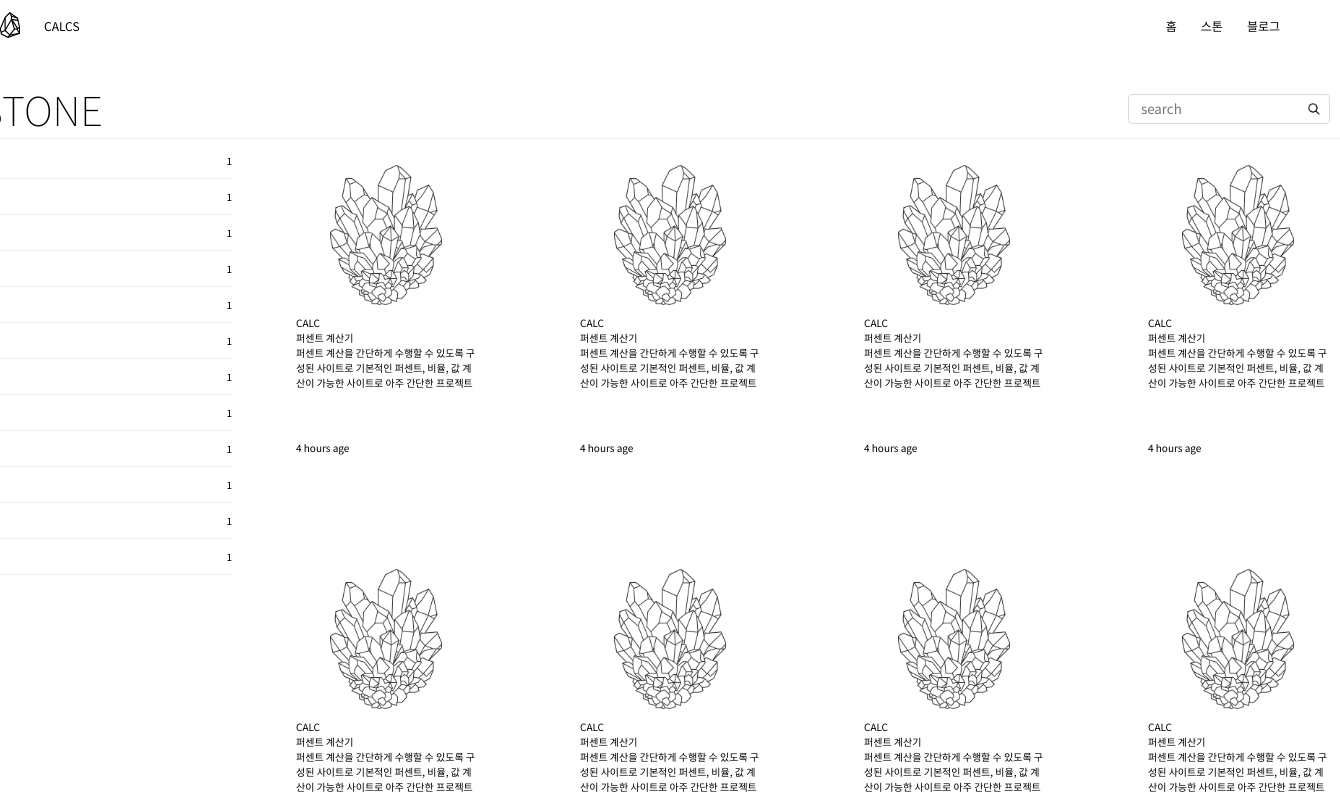
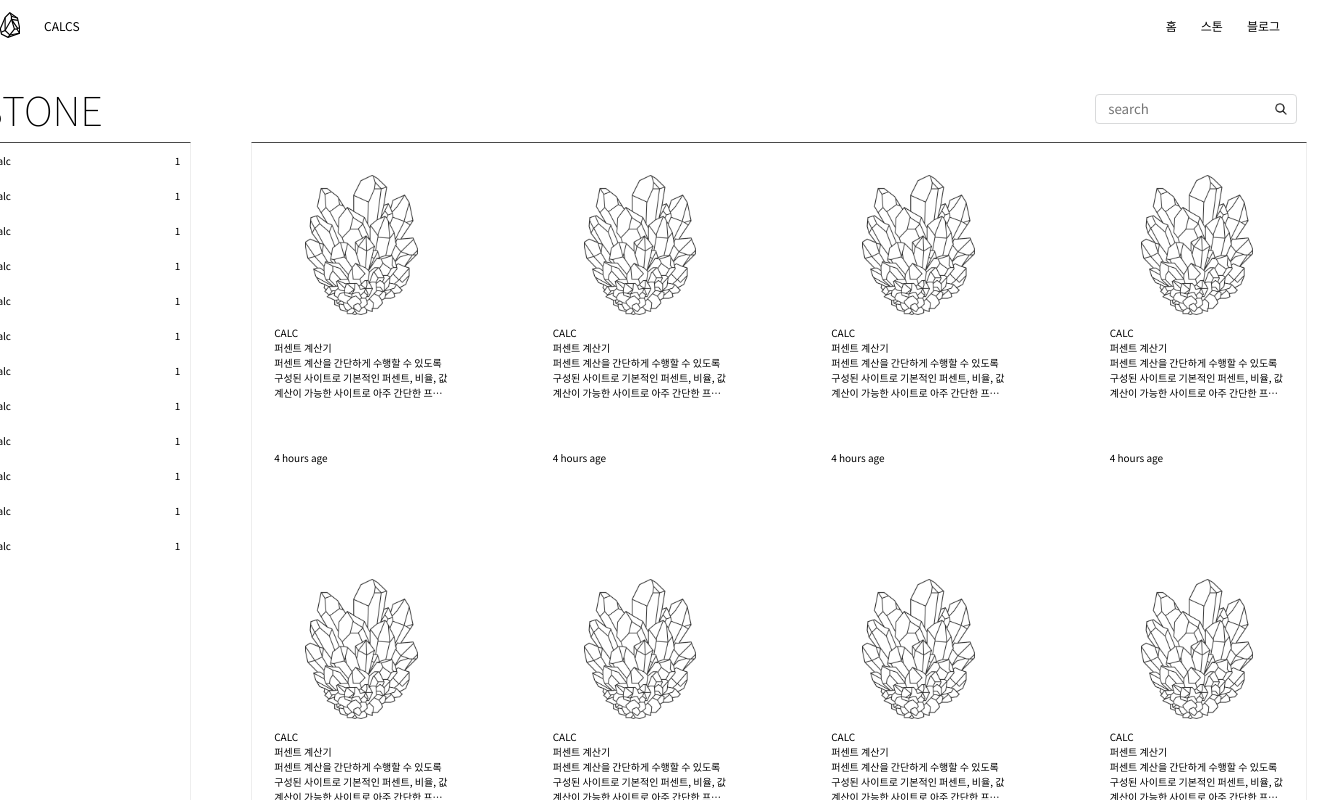
Before and after one commit to calcs-kr/calcs-fe, a React (Create React App) app: page /stone in a window 1280 px wide. Shown: the top 800 px of the page, 1340 px wide, since content can reach past the window. Built offline with nearby package versions, Linux system fonts and the light colour scheme; no server answers; a web font is replaced by a local one.

Commit message:
feat: Change stone list style

```diff
--- a/src/component/StoneSearch.module.css
+++ b/src/component/StoneSearch.module.css
@@ -1,9 +1,9 @@
-.stonekey_frame { width: 1320px; margin: 80px calc((100% - 1320px) / 2); display: grid; column-gap: 40px; grid-template-columns: 20% 80%; }
+.stonekey_frame { width: 1320px; margin: 80px calc((100% - 1320px) / 2); display: grid; column-gap: 60px; grid-template-columns: 16% 80%; }
 .stonekey_item:nth-child(1) { grid-column-start: 1; grid-column-end: 3; }
 .stonekey_item:nth-child(4) { grid-column-start: 1; grid-column-end: 3; }
 
 
-.stonekey_item_head { display: flex; align-items: center; justify-content: space-between; border-bottom: 1px solid #EEEEEE; margin-bottom: 4px; }
+.stonekey_item_head { display: flex; align-items: center; justify-content: space-between; margin-bottom: 4px; }
 .stonekey_item_head span { font-size: 4rem; font-weight: 100; }
 .stonekey_item__search {
     height: 28px;
@@ -21,12 +21,12 @@
 
 
 /* 카테고리 리스트 */
-.stonekey_item_category { margin-right: 12px; display: flex; flex-direction: column; }
-.stonekey_item_category div { display: flex; justify-content: space-between; padding: 10px 0; border-bottom: 1px solid #EEEEEE; }
+.stonekey_item_category { padding: 0 10px; display: flex; flex-direction: column; border: 1px solid #EEEEEE; border-top: 1px solid #494949; }
+.stonekey_item_category div { display: flex; justify-content: space-between; padding: 10px 0; }
 
 
 /* 스톤 리스트 */
-.stonekey_item_body { display: grid; grid-template-columns: repeat(4, 1fr); gap: 80px; }
+.stonekey_item_body { padding: 10px; display: grid; grid-template-columns: repeat(4, 1fr); gap: 80px; border: 1px solid #EEEEEE; border-top: 1px solid #494949;  }
 
 .stonekey_item__stone { height: 300px; padding: 12px; display: flex; flex-direction: column; align-items: center; justify-content: space-between; border-radius: 10px; }
 
@@ -40,7 +40,7 @@
 .stonekey_item__stone div span { width: 100%; }
 
 
-.stonekey_item__stone_describe { display: -webkit-box; overflow: hidden; text-overflow: ellipsis; -webkit-line-clamp: 3;  -webkit-box-orient: vertical; }
+.stonekey_item__stone_describe { display: -webkit-box; overflow: hidden; text-overflow: ellipsis; -webkit-line-clamp: 3; -webkit-box-orient: vertical; }
 
 
 /* 페이지네이션 */
```
